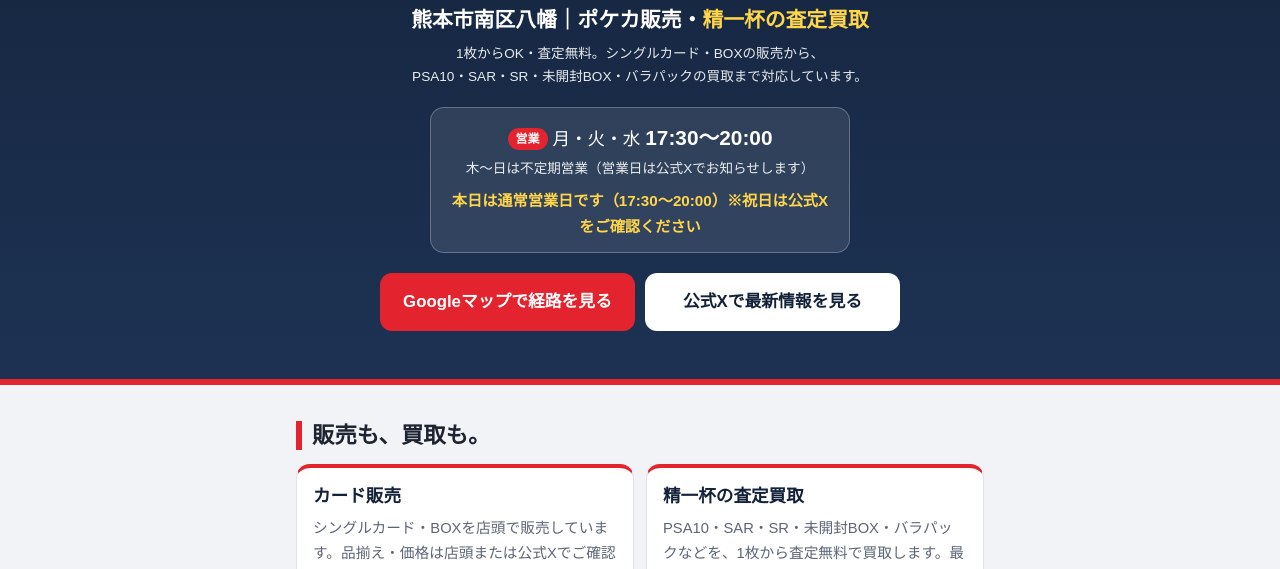
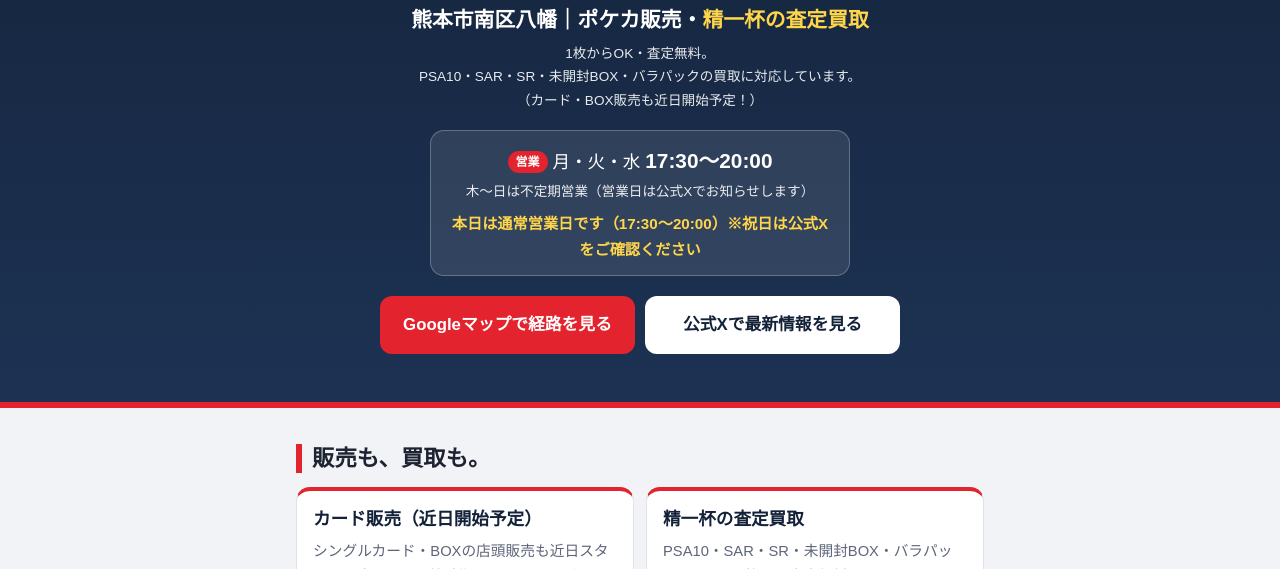
Before and after one commit to deffendmrt-source/47toreca-lp, a plain HTML site: page index.html in a window 1280 px wide. Shown: the part 231-800 px from the top of the page. Drawn offline with Linux system fonts and the light colour scheme.

Commit message:
site: sync 2026-11-18 16:56

```diff
--- a/index.html
+++ b/index.html
@@ -4,7 +4,7 @@
 <meta charset="utf-8">
 <meta name="viewport" content="width=device-width, initial-scale=1">
 <title>熊本市南区八幡のポケカ販売・精一杯の査定買取｜47トレカ 熊本店</title>
-<meta name="description" content="熊本市南区八幡のポケカ販売・精一杯の査定買取｜47トレカ 熊本店。1枚からOK・査定無料。シングルカード・BOXの販売から、PSA10・SAR・SR・未開封BOX・バラパックの買取まで対応しています。">
+<meta name="description" content="熊本市南区八幡のポケカ買取｜47トレカ 熊本店。1枚からOK・査定無料。PSA10・SAR・SR・未開封BOX・バラパックの買取に対応しています。シングルカード・BOXの販売も近日開始予定です。">
 <link rel="canonical" href="https://47toreca.com/">
 <link rel="icon" href="assets/icon-192.png">
 <link rel="apple-touch-icon" href="assets/icon-192.png">
@@ -12,7 +12,7 @@
 <meta property="og:type" content="website">
 <meta property="og:site_name" content="47トレカ">
 <meta property="og:title" content="熊本市南区八幡のポケカ販売・精一杯の査定買取｜47トレカ 熊本店">
-<meta property="og:description" content="熊本市南区八幡のポケカ販売・精一杯の査定買取。1枚からOK・査定無料。シングルカード・BOXの販売から、PSA10・SAR・SR・未開封BOX・バラパックの買取まで対応しています。">
+<meta property="og:description" content="熊本市南区八幡のポケカ買取。1枚からOK・査定無料。PSA10・SAR・SR・未開封BOX・バラパックの買取に対応しています。シングルカード・BOXの販売も近日開始予定です。">
 <meta property="og:url" content="https://47toreca.com/">
 <meta property="og:image" content="https://47toreca.com/assets/logo.png">
 <meta name="twitter:card" content="summary">
@@ -24,7 +24,7 @@
   "@type": "LocalBusiness",
   "@id": "https://47toreca.com/#store",
   "name": "47トレカ 熊本店",
-  "description": "熊本市南区八幡のポケカ販売・精一杯の査定買取。1枚からOK・査定無料。シングルカード・BOXの販売から、PSA10・SAR・SR・未開封BOX・バラパックの買取まで対応しています。",
+  "description": "熊本市南区八幡のポケカ買取。1枚からOK・査定無料。PSA10・SAR・SR・未開封BOX・バラパックの買取に対応しています。シングルカード・BOXの販売も近日開始予定です。",
   "url": "https://47toreca.com/",
   "image": "https://47toreca.com/assets/logo.png",
   "logo": "https://47toreca.com/assets/logo.png",
@@ -60,7 +60,7 @@
     <img class="hero-logo" src="assets/logo.png" width="96" height="96" alt="47トレカ ロゴ">
     <h1><span class="h1-lead">熊本市南区八幡のポケカ販売・精一杯の査定買取</span>47トレカ 熊本店</h1>
     <p class="catch"><span class="nb">熊本市南区八幡<span class="sep">｜</span></span><span class="nb">ポケカ販売・<strong>精一杯の査定買取</strong></span></p>
-    <p class="sub"><span class="nb nb-line">1枚からOK・査定無料。</span><span class="nb">シングルカード・BOXの販売から、</span><span class="nb">PSA10・SAR・SR・未開封BOX・</span><span class="nb">バラパックの買取まで対応しています。</span></p>
+    <p class="sub"><span class="nb nb-line">1枚からOK・査定無料。</span><span class="nb">PSA10・SAR・SR・未開封BOX・</span><span class="nb">バラパックの買取に対応しています。</span><span class="nb nb-line">（カード・BOX販売も近日開始予定！）</span></p>
 
     <div class="hours" aria-label="営業スケジュール">
       <p class="hours-main"><span class="badge">営業</span> 月・火・水 <b>17:30〜20:00</b></p>
@@ -81,8 +81,8 @@
       <h2 id="services-h">販売も、買取も。</h2>
       <div class="services">
         <article class="service">
-          <h3>カード販売</h3>
-          <p>シングルカード・BOXを店頭で販売しています。品揃え・価格は店頭または公式Xでご確認ください。</p>
+          <h3>カード販売（近日開始予定）</h3>
+          <p>シングルカード・BOXの店頭販売も近日スタート予定です。開始時期やラインナップは公式Xでお知らせします。</p>
         </article>
         <article class="service">
           <h3>精一杯の査定買取</h3>
--- a/style.css
+++ b/style.css
@@ -44,7 +44,6 @@ a { color: var(--navy-2); }
 .catch { margin: 8px 0 0; font-size: 1.3rem; font-weight: 700; line-height: 1.4; }
 .catch strong { color: #ffd54a; }
 .sub { margin: 8px auto 0; max-width: 34em; font-size: 0.85rem; opacity: 0.9; }
-.nb-line { display: block; }
 
 .hours {
   margin: 18px auto 0;
@@ -189,3 +188,5 @@ a { color: var(--navy-2); }
 
 .nb { display: inline-block; }
 @media (max-width: 480px) { .catch .sep { display: none; } }
+.nb.nb-line { display: block; }
+@media (min-width: 720px) { .sub { max-width: 46em; } }
```
